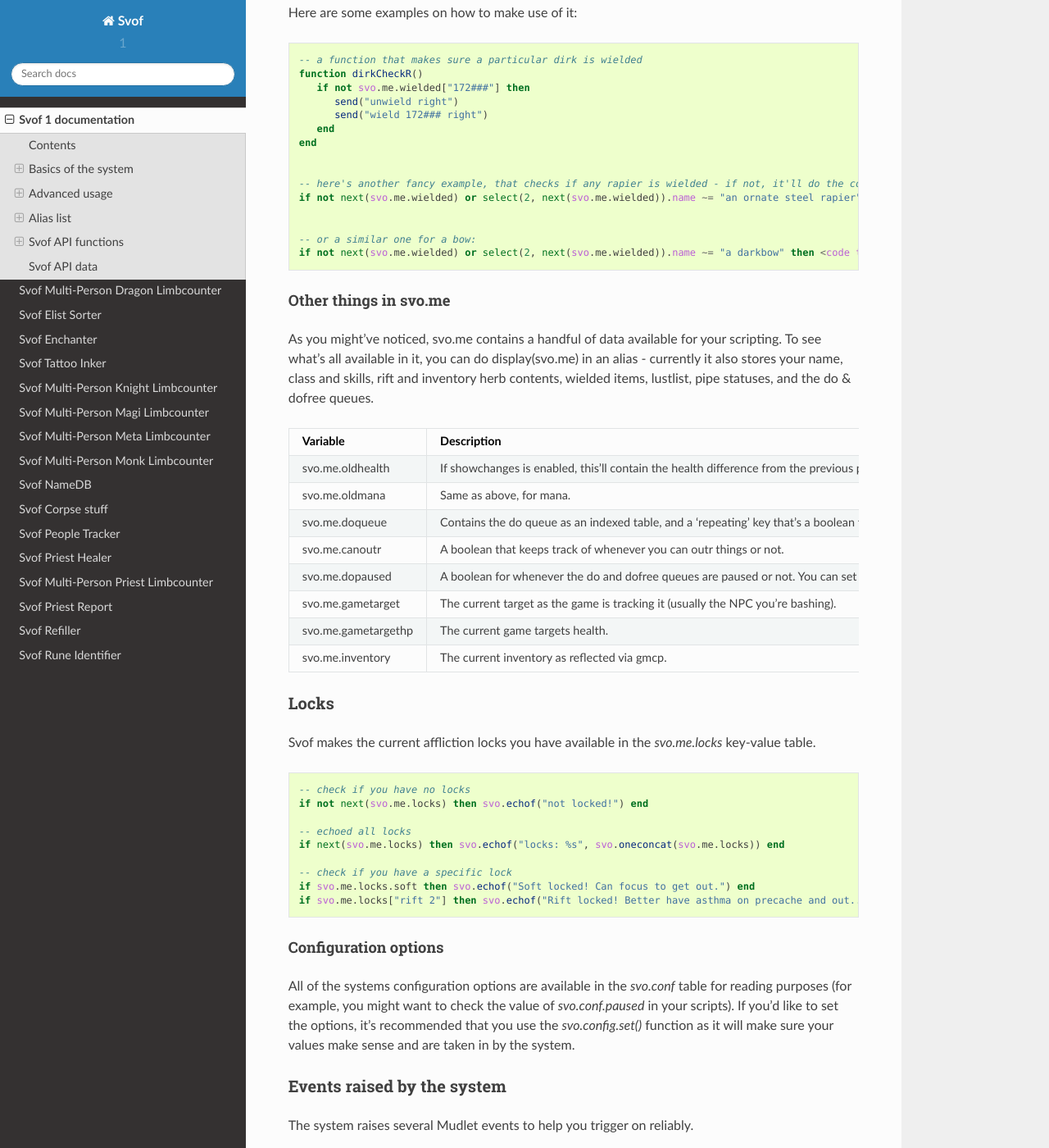
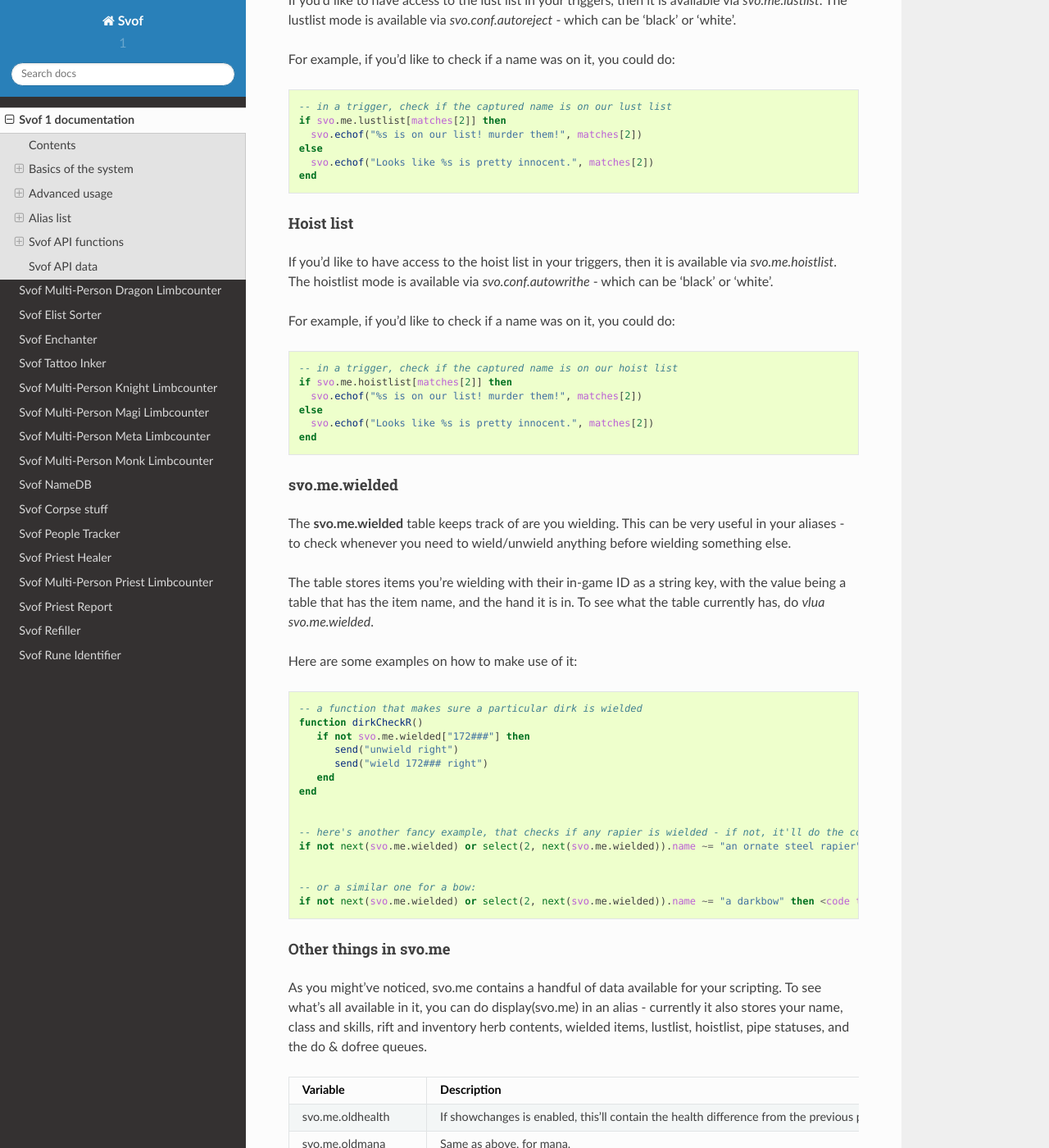
Before and after one commit to svof/svof, a Sphinx documentation site: the page built from doc/index.rst, in a window 1280 px wide and 1400 px high, scrolled down 44184 px. Shown: the whole window at 82% size. Built offline with Sphinx 7.4.7 and the Read the Docs theme 2.0.0, drawn with Linux system fonts in a browser that asks for light colours; some of the changed text lies outside the part shown.

Commit message:
Add doc for new autowrithe and hoistlist settings

```diff
--- a/doc/index.rst
+++ b/doc/index.rst
@@ -254,6 +254,12 @@
 Svof by default is in *vconfig autoreject whitelist* mode - which means that any name not on its whitelist will be automatically rejected when they lust you, or you check *allies*. To add/remove names on the lustlist, do *vconfig lustlist <name>*.
 
 You can also set it to the blacklist mode - where it will reject names *only* on the lustlist. You can do that with *vconfig autoreject blacklist*.
+
+Hoisting
+~~~~
+Svof by default is in *vconfig autowrithe whitelist* mode - which means that any name not on its whitelist will be writhed against when they hoist you. To add/remove names on the hoistlist, do *vconfig hoistlist <name>*.
+
+You can also set it to the blacklist mode - where it will *only* writhe against names on the hoistlist. You can do that with *vconfig autowrithe blacklist*.
 
 .. _on-affliction-locks:
 
@@ -807,6 +813,9 @@
   autoreject
     can be 'whitelist', 'blacklist', 'on' of 'off'. Setting this to on or off enables or disables autoreject. Setting it to 'whitelist' means that names on the lust list (vshow lustlist) are the ones that will *not* be autorejected, while everyone else will be. Setting it to 'blacklist' means that nobody except names on the lustlist will be autorejected. To add/remove names to the lustlist, see the *lustlist* option.
 
+  autowrithe
+    can be 'whitelist', 'blacklist', 'on' of 'off'. Setting this to on or off enables or disables autowrithe. Setting it to 'whitelist' means that names on the hoist list (vshow hoistlist) are the ones that will *not* be writhed against, while everyone else will be. Setting it to 'blacklist' means that nobody except names on the hoistlist will be writhed against. To add/remove names to the hoistlist, see the *hoistlist* option.
+
   autorewield
     enables automatic rewielding of whatever you were wielding if it gets forcefully unwielded.
 
@@ -985,6 +994,9 @@
 
   lustlist
     adds or removes a name to the lust list. See autoreject option on how will Svof deal with the names on it.
+
+  hoistlist
+    adds or removes a name to the hoist list. See autowrithe option on how will Svof deal with the names on it.
 
   lyre
     this enables/disables Svof's Lyre mode.
@@ -1292,6 +1304,19 @@
      svo.echof("Looks like %s is pretty innocent.", matches[2])
    end
 
+Hoist list
+^^^^^^^^^^^^^^^^^^^^^^
+If you'd like to have access to the hoist list in your triggers, then it is available via *svo.me.hoistlist*. The hoistlist mode is available via *svo.conf.autowrithe* - which can be 'black' or 'white'.
+
+For example, if you'd like to check if a name was on it, you could do: ::
+
+   -- in a trigger, check if the captured name is on our hoist list
+   if svo.me.hoistlist[matches[2]] then
+     svo.echof("%s is on our list! murder them!", matches[2])
+   else
+     svo.echof("Looks like %s is pretty innocent.", matches[2])
+   end
+
 svo.me.wielded
 ^^^^^^^^^^^^^^^^^^^^^^
 The **svo.me.wielded** table keeps track of are you wielding. This can be very useful in your aliases - to check whenever you need to wield/unwield anything before wielding something else.
@@ -1318,7 +1343,7 @@
 
 Other things in svo.me
 ^^^^^^^^^^^^^^^^^^^^^^^^^^^^
-As you might've noticed, svo.me contains a handful of data available for your scripting. To see what's all available in it, you can do display(svo.me) in an alias - currently it also stores your name, class and skills, rift and inventory herb contents, wielded items, lustlist, pipe statuses, and the do & dofree queues.
+As you might've noticed, svo.me contains a handful of data available for your scripting. To see what's all available in it, you can do display(svo.me) in an alias - currently it also stores your name, class and skills, rift and inventory herb contents, wielded items, lustlist, hoistlist, pipe statuses, and the do & dofree queues.
 
 
 =================== ===================
```
